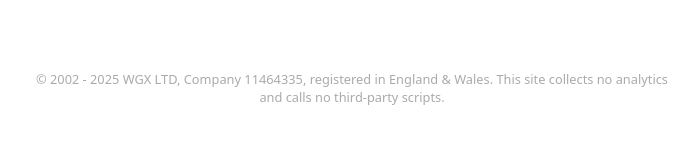
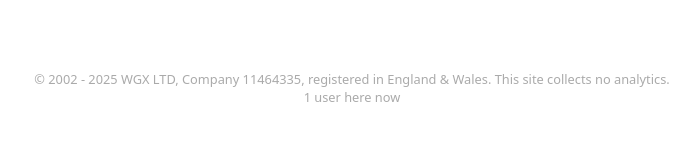
Before and after one commit to wgx/willgrant.org, a plain HTML site: page index.html in a window 1280 px wide. Shown: the part 474-618 px from the top of the page, 288-987 px from the left. Drawn offline with Linux system fonts and the light colour scheme.

Commit message:
Update index.html

```diff
--- a/index.html
+++ b/index.html
@@ -62,7 +62,9 @@
 
 
       <footer>
-              <span>&copy; 2002 - <script>document.write(new Date().getFullYear())</script>&nbsp;WGX LTD, Company 11464335, registered in England &amp; Wales. This site collects no analytics and calls no third-party scripts.</span>
+              <span>&copy; 2002 - <script>document.write(new Date().getFullYear())</script>&nbsp;WGX LTD, Company 11464335, registered in England &amp; Wales. This site collects no analytics.</span>
+              <span class="herenow">1 user here now</span>
+              <script src="https://wgx.github.io/herenow/herenow.min.js" defer></script>
       </footer>
 
       </body>
```
